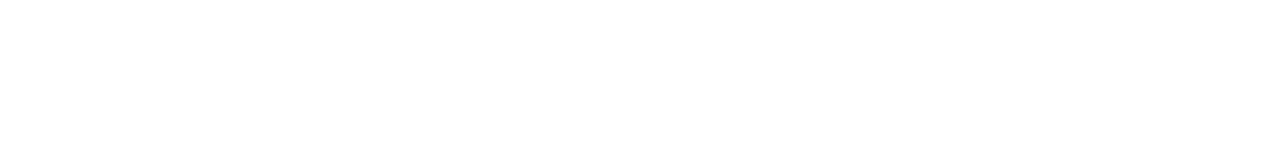
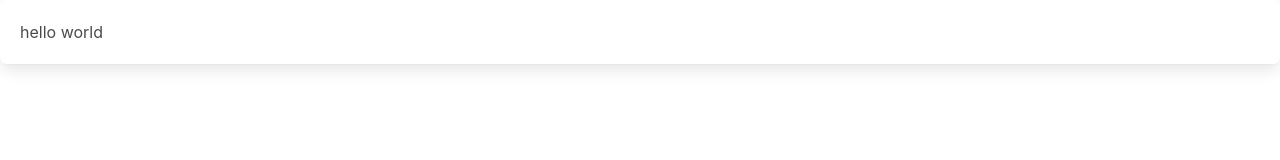
Before and after one commit to MohamedElmdary/bulma-wc, a website built with Vite: page index.html in a window 1280 px wide. Built offline with nearby package versions, Linux system fonts and the light colour scheme.

Commit message:
Add box element

```diff
--- a/index.html
+++ b/index.html
@@ -5,6 +5,12 @@
     <meta name="viewport" content="width=device-width, initial-scale=1.0" />
     <title>Vite + Lit + TS</title>
     <script type="module" src="/src/public_api.ts"></script>
+    <style>
+      @import url("https://cdn.jsdelivr.net/npm/bulma@0.9.3/css/bulma.min.css");
+      @import url("https://cdnjs.cloudflare.com/ajax/libs/font-awesome/6.0.0-beta3/css/all.min.css");
+    </style>
   </head>
-  <body></body>
+  <body>
+    <b-box> hello world </b-box>
+  </body>
 </html>
--- /dev/null
+++ b/src/elements/box.ts
@@ -0,0 +1,14 @@
+import { html, TemplateResult } from "lit"
+import { customElement } from "lit/decorators.js"
+import { BulmaElement } from "../internals/bulma_element"
+
+@customElement("b-box")
+export default class Box extends BulmaElement {
+  protected override connected(): void {
+    this.applyHostClass({ box: true })
+  }
+
+  protected get template(): TemplateResult<1> {
+    return html`${this.slots.def}`
+  }
+}
--- a/src/internals/bulma_element.ts
+++ b/src/internals/bulma_element.ts
@@ -1,10 +1,10 @@
-import { LitElement } from "lit"
+import { LitElement, TemplateResult } from "lit"
 
 export type HostClassMap = { [key: string]: boolean }
 export type HostSlots<T extends string> = { [K in T]: Element[] }
 
 export abstract class BulmaElement<
-  T extends string = "default"
+  T extends string = "def"
 > extends LitElement {
   private readonly __slots: string[]
 
@@ -13,7 +13,7 @@ export abstract class BulmaElement<
     return [children, children.filter((child) => !child.hasAttribute("slot"))]
   }
 
-  public get slots(): HostSlots<T> {
+  public get slots(): HostSlots<"def" | T> {
     const [children, defaultSlot] = this.__defaultSlot
 
     return this.__slots.reduce(
@@ -23,11 +23,13 @@ export abstract class BulmaElement<
         )
         return slots
       },
-      { default: defaultSlot } as HostSlots<T>
+      { def: defaultSlot } as HostSlots<T>
     )
   }
 
-  constructor(slots: string[]) {
+  protected abstract get template(): TemplateResult<1>
+
+  constructor(slots: string[] = []) {
     super()
     this.__slots = slots
   }
@@ -50,4 +52,15 @@ export abstract class BulmaElement<
       }
     }
   }
+
+  protected override render(): TemplateResult<1> {
+    return this.template
+  }
+
+  public override connectedCallback(): void {
+    super.connectedCallback()
+    this.connected()
+  }
+
+  protected connected(): void {}
 }
--- a/src/public_api.ts
+++ b/src/public_api.ts
@@ -1 +1,2 @@
-import { classMap } from "lit/directives/class-map.js"
+// Elements
+import "./elements/box"
```
